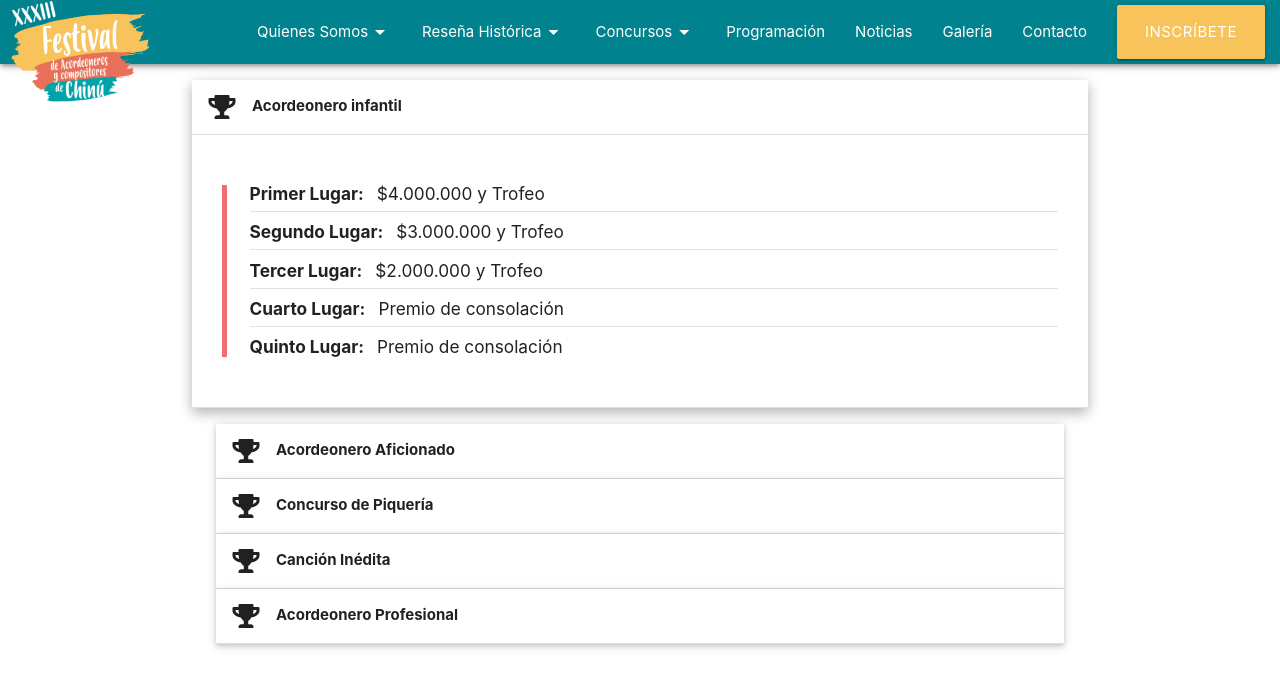
After one commit to anser96/FestivalChin-, a PHP site: page /app/premios.html in a window 1280 px wide. The commit adds this page. Shown: the top 688 px of the page. Run offline with PHP 8.4, Linux system fonts and the light colour scheme; some libraries are stand-ins or nearby versions.

Commit message:
premios contenido y estructura

```diff
--- a/app/master.css
+++ b/app/master.css
@@ -6,6 +6,11 @@ body {
 
 main {
 	flex: 1 0 auto;
+
+}
+.main{
+	width: 450px;
+	margin: 30px;
 }
 
 .sidenav{
--- /dev/null
+++ b/app/premios.html
@@ -0,0 +1,203 @@
+<!DOCTYPE html>
+<html lang="es">
+<head>
+    <meta charset="UTF-8">
+    <meta name="viewport" content="width=device-width, initial-scale=1.0">
+    <meta http-equiv="X-UA-Compatible" content="ie=edge">
+    <link href="https://fonts.googleapis.com/icon?family=Material+Icons" rel="stylesheet">
+    <link rel="stylesheet" href="https://use.fontawesome.com/releases/v5.3.1/css/all.css" integrity="sha384-mzrmE5qonljUremFsqc01SB46JvROS7bZs3IO2EmfFsd15uHvIt+Y8vEf7N7fWAU" crossorigin="anonymous">
+
+
+	<link rel="stylesheet" type="text/css" href="https://cdnjs.cloudflare.com/ajax/libs/materialize/1.0.0/css/materialize.min.css">
+	<link rel="stylesheet" type="text/css" href="master.css">
+	<title>Festival Chinú</title>
+</head>
+<body>
+    <!-- NAV -->
+	<div class="navbar-fixed z-depth-2" >
+            <nav class="mainColor z-depth-0">
+                <div class="nav-wrapper">
+                    <a href="#" class="sidenav-trigger" data-target="mobile-nav">
+                        <i class="material-icons">menu</i>
+                    </a>
+                    <!--<a href="#" class="brand-logo">Logo</a>-->
+                    <a href="../index.html" class="brand-logo"> <img src="img/logo.png" alt=""> </a>
+                    <ul class="right hide-on-med-and-down">
+                        <!-- <li><a href="collapsible.html">Inicio</a></li> -->
+                        <li><a class="nav navText" href="#!" data-target="dropdown1">Quienes Somos<i class="material-icons right">arrow_drop_down</i></a></li>
+                        <li><a class="nav navText" href="#!" data-target="dropdown2">Reseña Histórica<i class="material-icons right">arrow_drop_down</i></a></li>
+                        <li><a class="nav navText" href="#" data-target="dropdown3">Concursos<i class="material-icons right">arrow_drop_down</i></a></li>
+                        <li><a class="navText" href="programaciones.html">Programación</a></li>
+                        <li><a class="navText" href="collapsible.html">Noticias</a></li>
+                        <li><a class="navText" href="collapsible.html">Galería</a></li>
+                        <li><a class="navText" href="collapsible.html">Contacto</a></li>
+                        <li><a class="waves-effect waves-light btn-large inscri">Inscríbete</a></li>
+                    </ul>
+                </div>
+            </nav>
+        </div>
+
+        <!-- SIDENAV -->
+	<ul class="sidenav collapsible" id="mobile-nav">
+            <li>
+                <div class="collapsible-header">Quienes Somos<i class="material-icons">arrow_drop_down</i></div>
+                <div class="collapsible-body ">
+                    <ul>
+                        <li><a href="#!">Junta Directiva</a></li>
+                        <li><a href="#!">Presidentes</a></li>
+                    </ul>
+                </div>
+
+            </li>
+            <li>
+                <div class="collapsible-header">Reseña Histórica<i class="material-icons">arrow_drop_down</i></div>
+                <div class="collapsible-body ">
+                    <ul>
+                        <li><a href="#!">Historia del Festival</a></li>
+                        <li><a href="#!">Homenajeados</a></li>
+                    </ul>
+                </div>
+            </li>
+            <li>
+                <div class="collapsible-header">Concursos<i class="material-icons">arrow_drop_down</i></div>
+                <div class="collapsible-body ">
+                    <ul>
+                        <li><a href="#!">Reglamentos</a></li>
+                        <li><a href="#!">Concursos a Realizar</a></li>
+                        <li><a href="premios.html">Premios</a></li>
+                    </ul>
+                </div>
+
+            </li>
+
+            <li><a href="collapsible.html">Programación</a></li>
+            <li><a href="collapsible.html">Noticias</a></li>
+            <li><a href="collapsible.html">Galería</a></li>
+            <li><a href="collapsible.html">Contáctenos</a></li>
+            <li><a href="collapsible.html">Inscribete</a></li>
+            <li><div class="divider"></div></li>
+        </ul>
+
+        <!-- Dropdown Structure -->
+        <ul id="dropdown1" class="dropdown-content mainColor">
+            <li><a href="#!">Junta Directiva</a></li>
+            <li><a href="#!">Presidentes</a></li>
+        </ul>
+        <ul id="dropdown2" class="dropdown-content mainColor">
+            <li><a href="#!">Historia del Festival</a></li>
+            <li><a href="#!">Homenajeados</a></li>
+        </ul>
+        <ul id="dropdown3" class="dropdown-content mainColor">
+            <li><a href="#!">Reglamentos</a></li>
+            <li><a href="#!">Concursos a Realizar</a></li>
+            <li><a href="../app/premios.html">Premios</a></li>
+        </ul>
+
+
+            <div class="container">
+                    <ul class="collapsible popout">
+
+
+                                        <li class="active">
+                                          <div class="collapsible-header"><i class="fas fa-trophy"></i> <b>Acordeonero infantil</b> </div>
+                                          <div class="collapsible-body">
+                                            <blockquote>
+                                              <h6><b>Primer Lugar: &nbsp;</b> $4.000.000 y Trofeo</h6>
+                                              <div class="divider"></div>
+                                              <h6><b>Segundo Lugar: &nbsp;</b> $3.000.000 y Trofeo</h6>
+                                              <div class="divider"></div>
+                                              <h6><b>Tercer Lugar: &nbsp;</b> $2.000.000 y Trofeo</h6>
+                                              <div class="divider"></div>
+                                              <h6><b>Cuarto Lugar: &nbsp;</b> Premio de consolación</h6>
+                                              <div class="divider"></div>
+                                              <h6><b>Quinto Lugar: &nbsp;</b> Premio de consolación</h6>
+                                            </blockquote>
+                                            </div>
+                                        </li>
+
+
+                                            <li>
+                                              <div class="collapsible-header"><i class="fas fa-trophy"></i> <b>Acordeonero Aficionado</b> </div>
+                                              <div class="collapsible-body">
+                                                    <blockquote>
+                                                  <h6><b>Primer Lugar: &nbsp;</b> $6.000.000 y Trofeo</h6>
+                                                  <div class="divider"></div>
+                                                  <h6><b>Segundo Lugar: &nbsp;</b> $3.000.000 y Trofeo</h6>
+                                                  <div class="divider"></div>
+                                                  <h6><b>Tercer Lugar: &nbsp;</b> $2.000.000 y Trofeo</h6>
+                                                  <div class="divider"></div>
+                                                  <h6><b>Cuarto Lugar: &nbsp;</b> $500.000</h6>
+                                                  <div class="divider"></div>
+                                                  <h6><b>Quinto Lugar: &nbsp;</b> $500.000</h6>
+                                                </blockquote>
+                                                </div>
+                                            </li>
+
+                                            <li>
+                                              <div class="collapsible-header"><i class="fas fa-trophy"></i> <b>Concurso de Piquería</b> </div>
+                                              <div class="collapsible-body">
+                                                <blockquote>
+                                                  <h6><b>Primer Lugar: &nbsp;</b> $5.000.000 y Trofeo</h6>
+                                                  <div class="divider"></div>
+                                                  <h6><b>Segundo Lugar: &nbsp;</b> $2.000.000 y Trofeo</h6>
+                                                  <div class="divider"></div>
+                                                  <h6><b>Tercer Lugar: &nbsp;</b> $1.000.000 y Trofeo</h6>
+                                                  <div class="divider"></div>
+                                                  <h6><b>Cuarto Lugar: &nbsp;</b> $500.000</h6>
+                                                  <div class="divider"></div>
+                                                  <h6><b>Quinto Lugar: &nbsp;</b> $500.000</h6>
+                                                </blockquote>
+                                                </div>
+                                            </li>
+
+                                          <li>
+                                              <div class="collapsible-header"><i class="fas fa-trophy"></i> <b>Canción Inédita</b> </div>
+                                              <div class="collapsible-body">
+                                                <blockquote>
+                                                  <h6><b>Primer Lugar: &nbsp;</b> $12.000.000 y Trofeo</h6>
+                                                  <div class="divider"></div>
+                                                  <h6><b>Segundo Lugar: &nbsp;</b> $7.000.000 y Trofeo</h6>
+                                                  <div class="divider"></div>
+                                                  <h6><b>Tercer Lugar: &nbsp;</b> $5.000.000 y Trofeo</h6>
+                                                  <div class="divider"></div>
+                                                  <h6><b>Cuarto Lugar: &nbsp;</b> $1.000.000</h6>
+                                                  <div class="divider"></div>
+                                                  <h6><b>Quinto Lugar: &nbsp;</b> $1.000.000</h6>
+                                                </blockquote>
+                                                </div>
+                                            </li>
+
+
+
+
+                                            <li>
+                                              <div class="collapsible-header"><i class="fas fa-trophy"></i> <b>Acordeonero Profesional</b> </div>
+                                              <div class="collapsible-body">
+                                                <blockquote>
+                                                  <h6><b>Primer Lugar: &nbsp;</b> $12.000.000 y Trofeo</h6>
+                                                  <div class="divider"></div>
+                                                  <h6><b>Segundo Lugar: &nbsp;</b> $7.000.000 y Trofeo</h6>
+                                                  <div class="divider"></div>
+                                                  <h6><b>Tercer Lugar: &nbsp;</b> $5.000.000 y Trofeo</h6>
+                                                  <div class="divider"></div>
+                                                  <h6><b>Cuarto Lugar: &nbsp;</b> $1.000.000</h6>
+                                                  <div class="divider"></div>
+                                                  <h6><b>Quinto Lugar: &nbsp;</b> $1.000.000</h6>
+                                                </blockquote>
+                                                </div>
+                                            </li>
+
+
+
+                    </ul>
+
+            </div>
+
+
+    <!-- Scripts -->
+<script src="https://code.jquery.com/jquery-3.3.1.min.js" integrity="sha256-FgpCb/KJQlLNfOu91ta32o/NMZxltwRo8QtmkMRdAu8=" crossorigin="anonymous"></script>
+<script src="https://cdnjs.cloudflare.com/ajax/libs/materialize/1.0.0/js/materialize.min.js" ></script>
+<script type="text/javascript" src="init.js"></script>
+
+</body>
+</html>
--- a/app/programaciones.html
+++ b/app/programaciones.html
@@ -67,7 +67,7 @@
                 </div>
 
             </li>
-            <li><a href="collapsible.html">Inscripciones</a></li>
+
             <li><a href="programaciones.html">Programación</a></li>
             <li><a href="collapsible.html">Noticias</a></li>
             <li><a href="collapsible.html">Galería</a></li>
@@ -88,7 +88,7 @@
         <ul id="dropdown3" class="dropdown-content mainColor">
             <li><a href="#!">Reglamentos</a></li>
             <li><a href="#!">Concursos a Realizar</a></li>
-            <li><a href="#!">Premios</a></li>
+            <li><a href="premios.html">Premios</a></li>
         </ul>
 
     <div class="container">
```
Also changed, not shown: index.html (+4 -5 lines).
